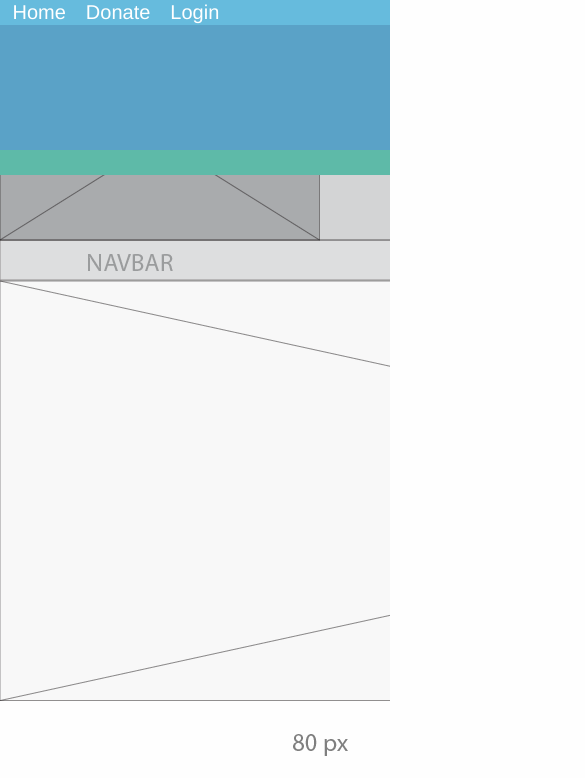
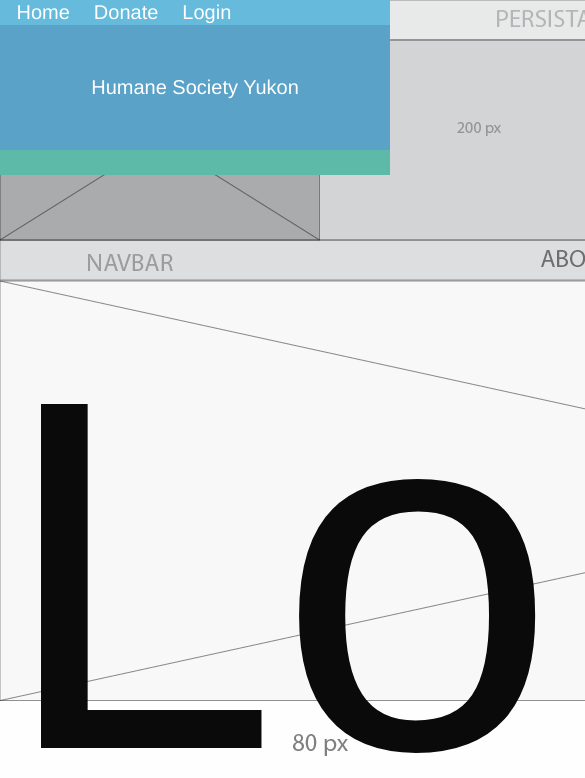
Before and after one commit to jderiggs/Designsite, a plain HTML site: page index.html in a window 390 px wide. Shown: the top 778 px of the page, 585 px wide, since content can reach past the window. Drawn offline with Linux system fonts and the light colour scheme.

Commit message:
attempt to fix mediaqueries on mobile

```diff
--- a/css/app.css
+++ b/css/app.css
@@ -11,13 +11,14 @@ body{
     background: #66BBDD;
     position: fixed;
     width: 100%;
+    z-index: 1;
 }
 
 li{
     list-style: none;
     font-size: 2rem;
     height: 2.5rem;
-    float:left;
+    float:right;
     list-style:none;
     background-color:none;
     color:white;
@@ -36,6 +37,13 @@ a{
     display: block;
 }
 
+h1{
+    color:white;
+    text-align: center;
+    line-height: 12.5rem;
+    font-size: 5rem;
+}
+
 #headerbar2 {
     margin-top:2.5rem;
     height: 12.5rem;
@@ -48,3 +56,32 @@ a{
     position: relative;
     background: #5EBAA8;
 }
+
+p{
+    font-size:50rem;
+}
+
+
+@media screen and (max-width: 40rem) {
+    h1{
+        font-size: 4rem;
+    }
+}
+
+@media screen and (max-width: 35rem) {
+    h1{
+        font-size: 3rem;
+    }
+}
+
+@media screen and (max-width: 30rem) {
+    h1{
+        font-size: 2rem;
+    }
+    #headerbar li {
+        font-size:2rem;
+        margin-left:.4rem;
+        float:left;
+        width: auto;
+    }
+}
--- a/index.html
+++ b/index.html
@@ -22,17 +22,20 @@
     </div>
 
       <div id="headerbar">
-            <ul>
-                <li> <a href="#">Home</a></li>
-                <li> <a href="#">Donate</a></li>
-                <li> <a href="#">Login</a></li>
+          <ul>
+            <li> <a href="#">Home</a></li>
+            <li> <a href="#">Donate</a></li>
+            <li> <a href="#">Login</a></li>
           </ul>
          </nav>
       </div>
       <div id="headerbar2">
+          <h1>Humane Society Yukon</h1>
       </div>
       <div id="headerbar3">
       </div>
+    <p>
+Lorem ipsum dolor sit amet, consectetur adipiscing elit. Mauris pellentesque nec ex ut ullamcorper.</p>
     <script src="js/vendor/jquery.js"></script>
     <script src="js/vendor/what-input.js"></script>
     <script src="js/vendor/foundation.js"></script>
```
